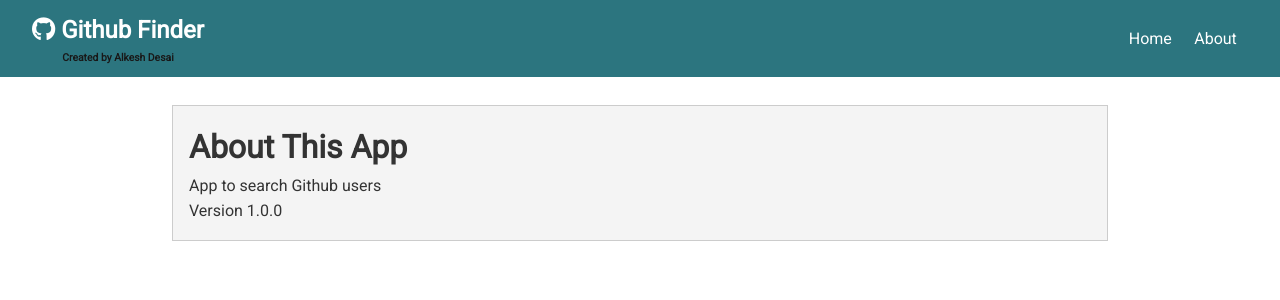
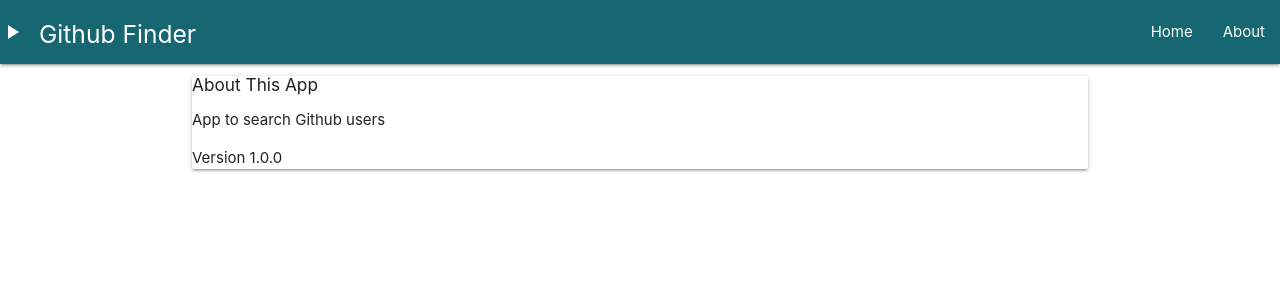
Before and after one commit to alkeshdesai001/github-finder, a React (Create React App) app: page /about in a window 1280 px wide. Shown: the top 300 px of the page. Built offline with nearby package versions, Linux system fonts and the light colour scheme; no server answers.

Commit message:
with materialize css

```diff
--- a/public/index.html
+++ b/public/index.html
@@ -17,6 +17,20 @@
       crossorigin="anonymous"
     ></script>
 
+    <!-- Compiled and minified CSS -->
+    <link
+      rel="stylesheet"
+      href="https://cdnjs.cloudflare.com/ajax/libs/materialize/1.0.0/css/materialize.min.css"
+    />
+
+    <!-- Compiled and minified JavaScript -->
+    <script src="https://cdnjs.cloudflare.com/ajax/libs/materialize/1.0.0/js/materialize.min.js"></script>
+
+    <link
+      href="https://fonts.googleapis.com/icon?family=Material+Icons"
+      rel="stylesheet"
+    />
+
     <title>Github Finder</title>
   </head>
 
--- a/src/App.css
+++ /dev/null
@@ -1,419 +0,0 @@
-@import url("https://fonts.googleapis.com/css?family=Roboto");
-
-/* Global Styles */
-:root {
-  --primary-color: #166772;
-  --dark-color: #333333;
-  --light-color: #f4f4f4;
-  --danger-color: #dc3545;
-  --success-color: #28a745;
-}
-
-* {
-  margin: 0;
-  padding: 0;
-  box-sizing: border-box;
-}
-
-body {
-  font-family: "Roboto", sans-serif;
-  font-size: 1rem;
-  line-height: 1.6;
-  background-color: #fff;
-  color: #333;
-}
-
-a {
-  color: var(--primary-color);
-  text-decoration: none;
-}
-
-a:hover {
-  color: #666;
-}
-
-ul {
-  list-style: none;
-}
-
-img {
-  width: 100%;
-}
-
-/* Utilities */
-.container {
-  max-width: 1000px;
-  margin: auto;
-  overflow: hidden;
-  padding: 0 2rem;
-}
-
-/* Text Styles*/
-.x-large {
-  font-size: 4rem;
-  line-height: 1.2;
-  margin-bottom: 1rem;
-}
-
-.large {
-  font-size: 3rem;
-  line-height: 1.2;
-  margin-bottom: 1rem;
-}
-
-.lead {
-  font-size: 1.5rem;
-  margin-bottom: 1rem;
-}
-
-.text-primary {
-  color: var(--primary-color);
-}
-
-.text-dark {
-  color: var(--dark-color);
-}
-
-.text-success {
-  color: var(--success-color);
-}
-
-.text-danger {
-  color: var(--danger-color);
-}
-
-.text-center {
-  text-align: center;
-}
-
-.text-right {
-  text-align: right;
-}
-
-.text-left {
-  text-align: left;
-}
-
-/* Center All */
-.all-center {
-  display: flex;
-  flex-direction: column;
-  width: 100%;
-  margin: auto;
-  justify-content: center;
-  align-items: center;
-  text-align: center;
-}
-
-/* Cards */
-.card {
-  padding: 1rem;
-  border: #ccc 1px dotted;
-  margin: 0.7rem 0;
-}
-
-/* List */
-.list {
-  margin: 0.5rem 0;
-}
-
-.list li {
-  padding-bottom: 0.3rem;
-}
-
-/* Padding */
-.p {
-  padding: 0.5rem;
-}
-.p-1 {
-  padding: 1rem;
-}
-.p-2 {
-  padding: 2rem;
-}
-.p-3 {
-  padding: 3rem;
-}
-.py {
-  padding: 0.5rem 0;
-}
-.py-1 {
-  padding: 1rem 0;
-}
-.py-2 {
-  padding: 2rem 0;
-}
-.py-3 {
-  padding: 3rem 0;
-}
-
-/* Margin */
-.m {
-  margin: 0.5rem;
-}
-.m-1 {
-  margin: 1rem;
-}
-.m-2 {
-  margin: 2rem;
-}
-.m-3 {
-  margin: 3rem;
-}
-.my {
-  margin: 0.5rem 0;
-}
-.my-1 {
-  margin: 1rem 0;
-}
-.my-2 {
-  margin: 2rem 0;
-}
-.my-3 {
-  margin: 3rem 0;
-}
-
-/* Grid */
-.grid-2 {
-  display: grid;
-  grid-template-columns: repeat(2, 1fr);
-  grid-gap: 1rem;
-}
-
-.grid-3 {
-  display: grid;
-  grid-template-columns: repeat(3, 1fr);
-  grid-gap: 1rem;
-}
-
-.grid-4 {
-  display: grid;
-  grid-template-columns: repeat(4, 1fr);
-  grid-gap: 1rem;
-}
-
-.btn {
-  display: inline-block;
-  background: var(--light-color);
-  color: #333;
-  padding: 0.4rem 1.3rem;
-  font-size: 1rem;
-  border: none;
-  cursor: pointer;
-  margin-right: 0.5rem;
-  transition: opacity 0.2s ease-in;
-  outline: none;
-}
-
-.btn-link {
-  background: none;
-  padding: 0;
-  margin: 0;
-}
-
-.btn-block {
-  display: block;
-  width: 100%;
-}
-
-.btn-sm {
-  font-size: 0.8rem;
-  padding: 0.3rem 1rem;
-  margin-right: 0.2rem;
-}
-
-.badge {
-  display: inline-block;
-  font-size: 0.8rem;
-  padding: 0.2rem 0.7rem;
-  text-align: center;
-  margin: 0.3rem;
-  background: var(--light-color);
-  color: #333;
-  border-radius: 5px;
-}
-
-.alert {
-  padding: 0.7rem;
-  margin: 1rem 0;
-  opacity: 0.9;
-  background: var(--light-color);
-  color: #333;
-}
-
-.btn-primary,
-.bg-primary,
-.badge-primary,
-.alert-primary {
-  background: var(--primary-color);
-  color: #fff;
-}
-
-.btn-light,
-.bg-light,
-.badge-light,
-.alert-light {
-  background: var(--light-color);
-  color: #333;
-}
-
-.btn-dark,
-.bg-dark,
-.badge-dark,
-.alert-dark {
-  background: var(--dark-color);
-  color: #fff;
-}
-
-.btn-danger,
-.bg-danger,
-.badge-danger,
-.alert-danger {
-  background: var(--danger-color);
-  color: #fff;
-}
-
-.btn-success,
-.bg-success,
-.badge-success,
-.alert-success {
-  background: var(--success-color);
-  color: #fff;
-}
-
-.btn-white,
-.bg-white,
-.badge-white,
-.alert-white {
-  background: #fff;
-  color: #333;
-  border: #ccc solid 1px;
-}
-
-.btn:hover {
-  opacity: 0.8;
-}
-
-.bg-light,
-.badge-light {
-  border: #ccc solid 1px;
-}
-
-.round-img {
-  border-radius: 50%;
-}
-
-/* Forms */
-input {
-  margin: 1.2rem 0;
-}
-
-.form-text {
-  display: block;
-  margin-top: 0.3rem;
-  color: #888;
-}
-
-input[type="text"],
-input[type="email"],
-input[type="password"],
-input[type="date"],
-select,
-textarea {
-  display: block;
-  width: 100%;
-  padding: 0.4rem;
-  font-size: 1.2rem;
-  border: 1px solid #ccc;
-}
-
-input[type="submit"],
-button {
-  font: inherit;
-}
-
-table th,
-table td {
-  padding: 1rem;
-  text-align: left;
-}
-
-table th {
-  background: var(--light-color);
-}
-
-/* Navbar */
-.navbar {
-  display: flex;
-  justify-content: space-between;
-  align-items: center;
-  padding: 0.7rem 2rem;
-  z-index: 1;
-  width: 100%;
-  opacity: 0.9;
-  margin-bottom: 1rem;
-}
-
-.navbar ul {
-  display: flex;
-}
-
-.navbar a {
-  color: #fff;
-  padding: 0.45rem;
-  margin: 0 0.25rem;
-}
-
-.navbar a:hover {
-  color: var(--light-color);
-}
-
-.navbar .welcome span {
-  margin-right: 0.6rem;
-}
-
-/* Mobile Styles */
-@media (max-width: 700px) {
-  .hide-sm {
-    display: none;
-  }
-
-  /*
-  .grid-2,
-  .grid-3,
-  .grid-4 {
-    grid-template-columns: 1fr;
-  }
-  */
-
-  .grid-3,
-  .grid-4 {
-    display: grid;
-    grid-template-columns: repeat(2, 1fr);
-    grid-gap: 1rem;
-  }
-
-  /* Text Styles */
-  .x-large {
-    font-size: 3rem;
-  }
-
-  .large {
-    font-size: 2rem;
-  }
-
-  .lead {
-    font-size: 1rem;
-  }
-
-  /* Navbar */
-  .navbar {
-    display: block;
-    text-align: center;
-  }
-
-  .navbar ul {
-    text-align: center;
-    justify-content: center;
-  }
-}
--- a/src/App.js
+++ b/src/App.js
@@ -9,8 +9,6 @@
 
 import GithubState from "./context/github/GithubState";
 import AlertState from "./context/alert/AlertState";
-
-import "./App.css";
 
 const App = () => {
   return (
--- a/src/components/layout/Alert.js
+++ b/src/components/layout/Alert.js
@@ -8,7 +8,10 @@
 
   return (
     alert != null && (
-      <div className={`alert alert-${alert.type}`}>
+      <div
+        className={`alert alert-${alert.type}`}
+        style={{ display: "block", width: "100%", margin: "1rem 0" }}
+      >
         <i className='fas fa-info-circle' /> {alert.msg}
       </div>
     )
--- a/src/components/layout/Navbar.js
+++ b/src/components/layout/Navbar.js
@@ -1,21 +1,18 @@
-import React from "react";
+import React, { Fragment } from "react";
 import PropTypes from "prop-types";
 import { Link } from "react-router-dom";
 
 const Navbar = ({ icon, title }) => {
   return (
-    <nav className='navbar bg-primary'>
-      <h1>
-        <i className={icon} /> {title}
-        <p
-          className='all-center'
-          style={{ color: "#000000", fontSize: "0.65rem" }}
-        >
-          Created by Alkesh Desai
-        </p>
-      </h1>
-
-      <ul>
+    <Fragment>
+      <nav style={{ backgroundColor: "#166772" }}>
+        <div className='nav-wrapper'>
+          <a href='#!' data-target='mobile-demo' class='sidenav-trigger' />
+          <a href='#!' class='brand-logo'>
+            <i className='material-icons'>play_arrow</i>
+            <h5 style={{ display: "inline-block" }}>{title}</h5>
+          </a>
+          <ul class='right hide-on-med-and-down'>
             <li>
               <Link to='/'>Home</Link>
             </li>
@@ -23,7 +20,18 @@
               <Link to='/about'>About</Link>
             </li>
           </ul>
+        </div>
       </nav>
+
+      <div className='collection hide-on-large-only' id='mobile-demo'>
+        <Link to='/' className='collection-item'>
+          Home
+        </Link>
+        <Link to='/about' className='collection-item'>
+          About
+        </Link>
+      </div>
+    </Fragment>
   );
 };
 
--- a/src/components/pages/About.js
+++ b/src/components/pages/About.js
@@ -2,8 +2,8 @@
 
 const About = () => {
   return (
-    <div className='card bg-light'>
-      <h1>About This App</h1>
+    <div className='card'>
+      <h6>About This App</h6>
       <p>App to search Github users</p>
       <p>Version 1.0.0</p>
     </div>
--- a/src/components/users/Search.js
+++ b/src/components/users/Search.js
@@ -30,16 +30,30 @@
           placeholder='Search Users...'
           value={text}
           onChange={onChange}
+          style={{ display: "block", width: "100%", margin: "1rem 0" }}
         />
         <input
           type='submit'
           value='Search'
           className='btn btn-primary btn-block'
+          style={{
+            display: "block",
+            width: "100%",
+            margin: "1rem 0",
+            backgroundColor: "#166772"
+          }}
         />
       </form>
       {githubContext.users.length > 0 && (
         <button
           className='btn btn-dark btn-block my-1'
+          style={{
+            display: "block",
+            width: "100%",
+            backgroundColor: "black",
+            color: "white",
+            margin: "1rem 0"
+          }}
           onClick={githubContext.clearUsers}
         >
           Clear
--- a/src/components/users/UserItems.js
+++ b/src/components/users/UserItems.js
@@ -4,23 +4,22 @@
 
 const UserItems = ({ user: { avatar_url, html_url, login } }) => {
   return (
-    <div
-      className='card text-center'
-      style={{
-        backgroundColor: "#f4f4f4"
-      }}
-    >
-      <img
-        src={avatar_url}
-        alt='avatar'
-        className='round-img'
-        style={{ width: "75px" }}
-      />
-      <h3> {login} </h3>
-      <div>
-        <Link to={`/user/${login}`} className='btn btn-dark btn-sm my-1'>
-          More
-        </Link>
+    <div class='row'>
+      <div class='col m7'>
+        <div class='card' style={{ height: "18rem", width: "10rem" }}>
+          <div class='card-image'>
+            <img src={avatar_url} alt='avatar' className='responsive-img' />
+            <span class='card-title'> </span>
+          </div>
+          <div class='card-content'>
+            <p className='center-align'>
+              <strong>{login}</strong>
+            </p>
+          </div>
+          <div class='card-action'>
+            <Link to={`/user/${login}`}> More</Link>
+          </div>
+        </div>
       </div>
     </div>
   );
```
Also changed, not shown: src/context/github/GithubState.js (+14 -5 lines), 2 other files (tests, documents, lock files or other folders). Lines whose indentation alone changed are shown as unchanged.
